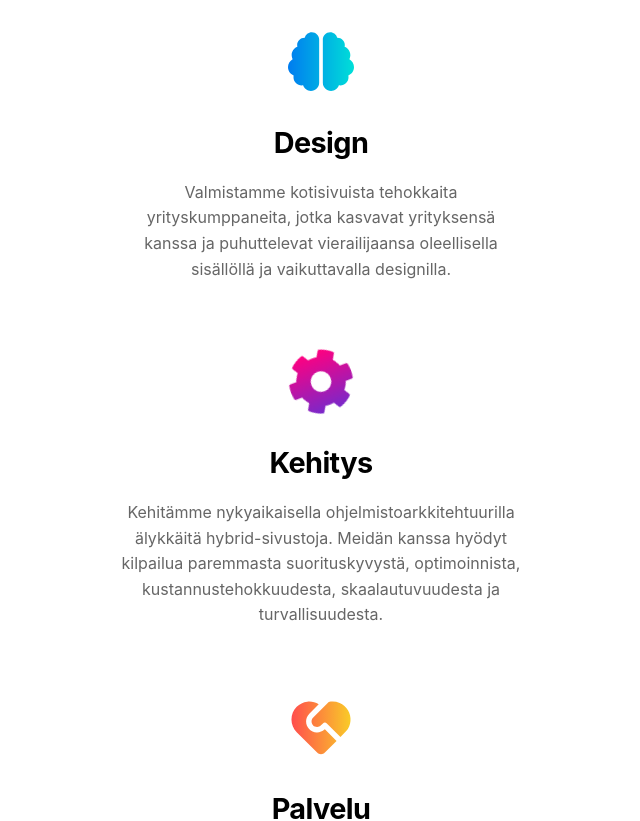
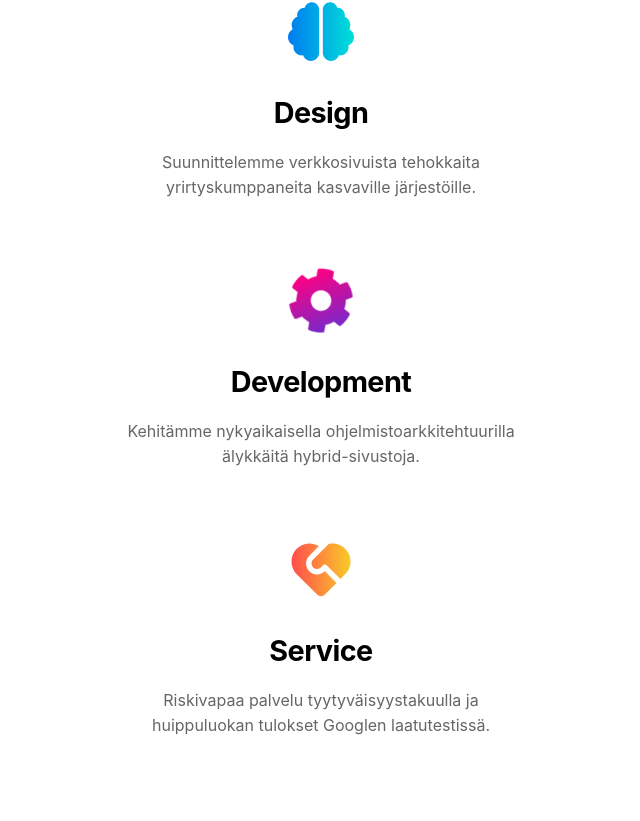
Before and after one commit to digiaalto/etusivu, a Next.js app: page / in a window 1280 px wide. Shown: the part 1359-2180 px from the top of the page, without its empty margins (319-959 px from the left). Built offline with nearby package versions, Linux system fonts and the light colour scheme.

Commit message:
sisältömuutoksia

```diff
--- a/components/etusivu/Palvelut.js
+++ b/components/etusivu/Palvelut.js
@@ -16,8 +16,7 @@ const Palvelut = (props) => {
       </HeadersWrap>
       <TextsWrapper>
         <h2 className={styles.headerDescription}>
-          Luomme uudella tehokkaalla ja tarkasti optimoidulla koodilla massasta
-          erottuvia verkkosivuja joita on mukava käyttää ja vaivaton ylläpitää.
+          Optimoidulla koodilla massasta erottuvia verkkosivuja.
         </h2>
       </TextsWrapper>
       <PalvelutOminaisuudet />
--- a/components/etusivu/PalvelutOminaisuudet.js
+++ b/components/etusivu/PalvelutOminaisuudet.js
@@ -5,25 +5,20 @@ const PalvelutOminaisuudet = () => {
     <div className={styles.container}>
       <Ominaisuus icon={BrainIcon} header="Design">
         <p>
-          Valmistamme kotisivuista tehokkaita yrityskumppaneita, jotka kasvavat
-          yrityksensä kanssa ja puhuttelevat vierailijaansa oleellisella
-          sisällöllä ja vaikuttavalla designilla.
+          Suunnittelemme verkkosivuista tehokkaita yrirtyskumppaneita kasvaville
+          järjestöille.
         </p>
       </Ominaisuus>
-      <Ominaisuus icon={CogIcon} header="Kehitys">
+      <Ominaisuus icon={CogIcon} header="Development">
         <p>
           Kehitämme nykyaikaisella ohjelmistoarkkitehtuurilla älykkäitä
-          hybrid-sivustoja. Meidän kanssa hyödyt kilpailua paremmasta
-          suorituskyvystä, optimoinnista, kustannustehokkuudesta,
-          skaalautuvuudesta ja turvallisuudesta.
+          hybrid-sivustoja.
         </p>
       </Ominaisuus>
-      <Ominaisuus icon={HeartIcon} header="Palvelu">
+      <Ominaisuus icon={HeartIcon} header="Service">
         <p>
-          Valmistamme projektin tiiviissä yhteistyössä järjestönne kanssa, tai
-          täysin omatoimisesti pienellä ohjeistuksella. Lupaamme huippuluokan
-          laadun tuotteelle ja korkeat pisteet Googlen laatutestissä, sekä 100%
-          tyytyväisyystakuun.
+          Riskivapaa palvelu tyytyväisyystakuulla ja huippuluokan tulokset
+          Googlen laatutestissä.
         </p>
       </Ominaisuus>
     </div>
--- a/components/etusivu/Suunnittelu.js
+++ b/components/etusivu/Suunnittelu.js
@@ -14,9 +14,6 @@ const Suunnittelu = (props) => {
       />
       <div className={styles.descriptions}>
         <p className="headerDescription">
-          {/* Projekti lähtee käyntiin tutustumisella. Määrittelemme yrityksenne tai
-          järjestönne brändin, verkkosivun kohderyhmän, vaatimukset, ja
-          tavoitteet. */}
           Tuottaaksemme vaikuttavan designin ja puhuttelevaa sisältöä, ensiksi
           määritellään projektin vaatimukset ja tarkoitus, sekä yrityksenne
           brändi ja tärkein kohderyhmä.
@@ -27,24 +24,21 @@ const Suunnittelu = (props) => {
           <h2 className={styles.listHeader}>1. Käyttökokemus</h2>
           <p>
             Suunnittelemme sivustostasi helposti saavutettavan, väsymättömmän
-            asiakaspalvelijan joka pitää asiakkaasi tarpeet ensimmäisenä ja
-            odotukset toisena.
+            asiakaspalvelijan joka pitää asiakkaasi odotukset ensimmäisenä.
           </p>
         </li>
         <li>
           <h2 className={styles.listHeader}>2. Sisältö</h2>
           <p>
             Tehokas verkkosivu tarvitsee tehokasta sisältöä. Voit tuottaa
-            tekstit itse, tai Digiaalto luo sisällön haastattelutietojen
-            perusteella sekä analysoimalla toimialaasi.
+            tekstit itse, tai tilata sisällöntuotannon sivujen kanssa.
           </p>
         </li>
         <li>
           <h2 className={styles.listHeader}>3. Ulkoasu</h2>
           <p>
-            Suunnittelemme kauniin estetiikan jonka perimmäinen tarkoitus on
-            tehdä potentiaaliseen asiakkaaseen positiivinen vaikutus, sekä
-            erottaa sinut muista omien arvojesi ja tyylisi mukaisesti.
+            Suunnittelemme kauniin estetiikan ja erotamme sinut muista omien
+            arvojesi ja tyylisi mukaisesti.
           </p>
         </li>
       </ol>
```
